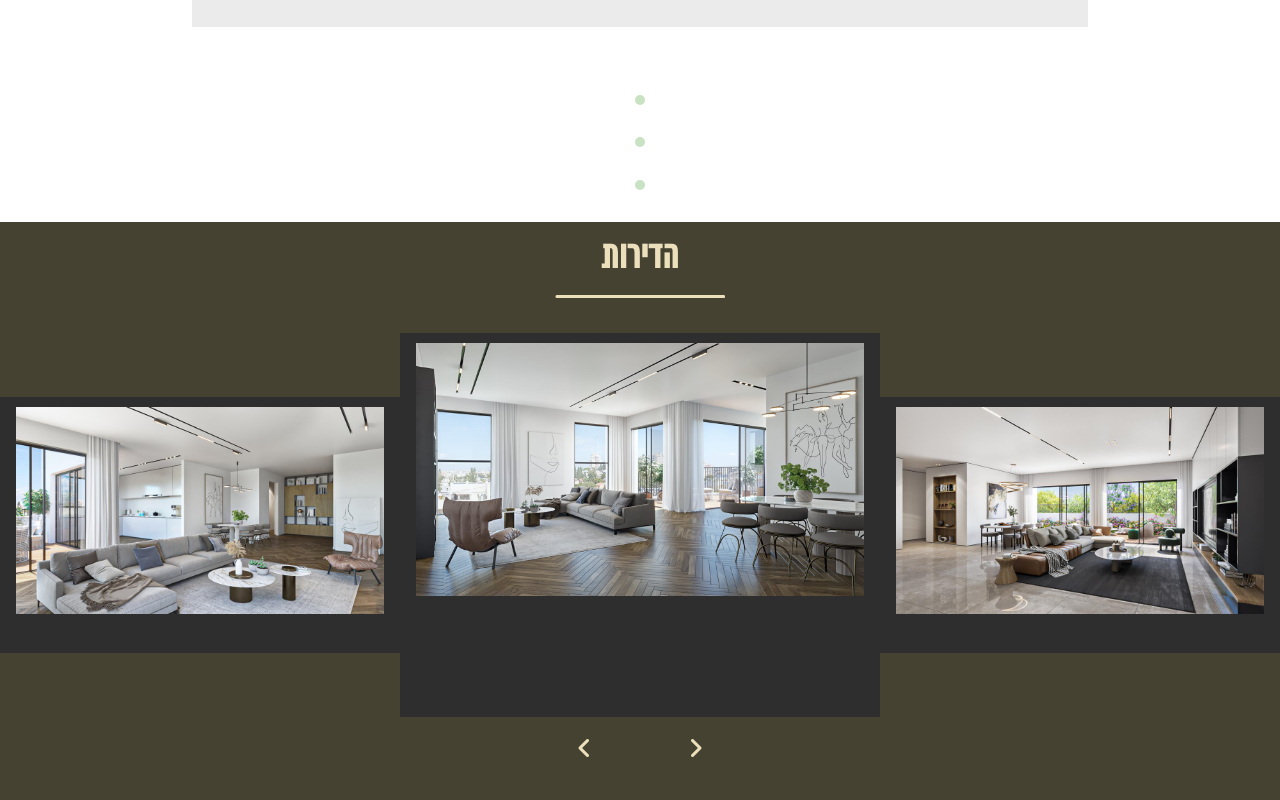
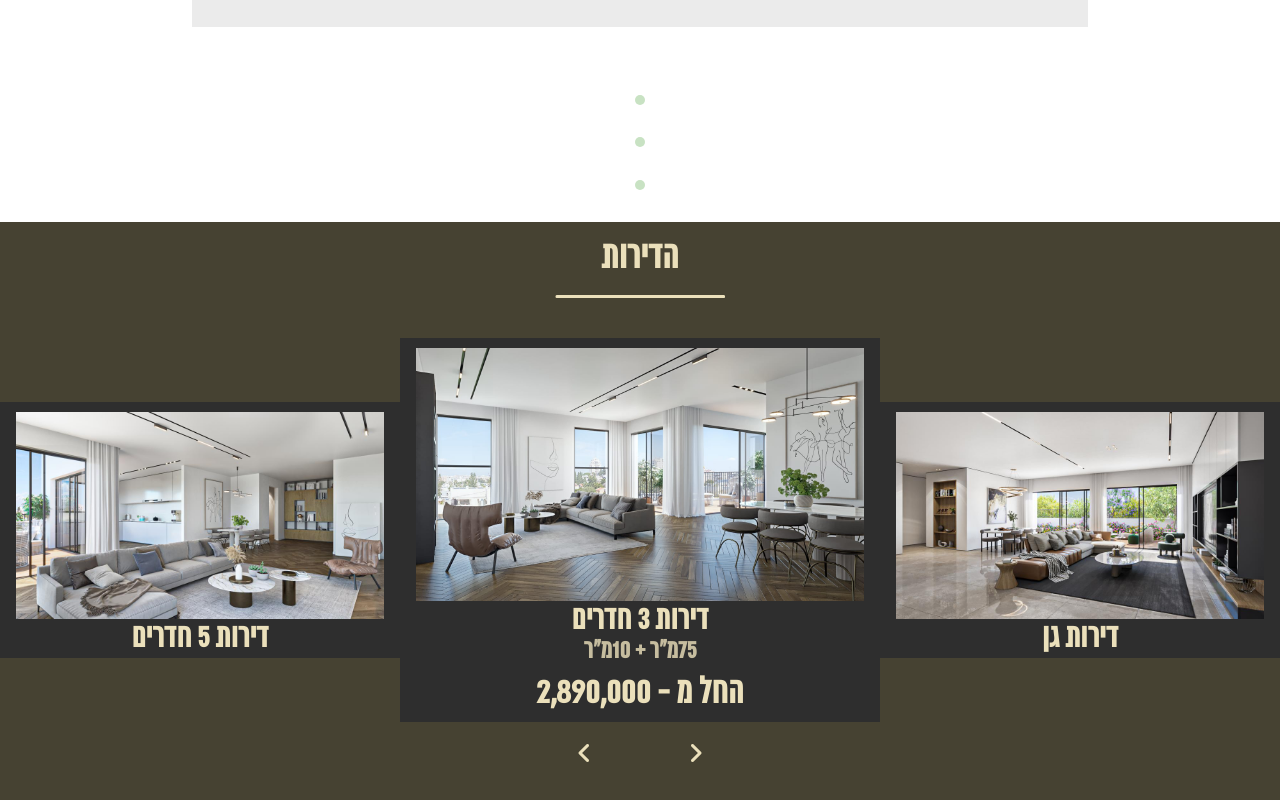
Before and after one commit to xvrjxui1/realestate, a plain HTML site: page index.html in a window 1280 px wide. Shown: the part 1750-2550 px from the top of the page. Drawn offline with nearby package versions, Linux system fonts and the light colour scheme.

Commit message:
appartments section - designed

```diff
--- a/index.html
+++ b/index.html
@@ -66,9 +66,9 @@
         <h1 class="--border-bottom ">הדירות</h1>
 
         <div class="appartments-section__wrapper">
-            <div class="cards"><span><img src="/images/3rooms-garden.jpg"></span></div>
-            <div class="cards __active"><span><img src="/images/3rooms.jpg"></span></div>
-            <div class="cards"><span><img src="/images/5rooms.jpg"></span></div>
+            <div class="cards"><span><img src="/images/3rooms-garden.jpg"></span> <h1>דירות גן<span><span></span></span></h1></div>
+            <div class="cards __active"><span><img src="/images/3rooms.jpg"></span> <h1>דירות 3 חדרים<span>75מ״ר + 10מ״ר</span><h1>החל מ - 2,890,000</h1></h1></div>
+            <div class="cards"><span><img src="/images/5rooms.jpg"></span> <h1>דירות 5 חדרים<span><span></span></span></h1></div>
             <!-- <div class="cards"><span><img src=""></span></div>
             <div class="cards"><span><img src=""></span></div> -->
         </div>
--- a/style.scss
+++ b/style.scss
@@ -198,7 +198,28 @@ html, body {
         flex-flow: row nowrap;
         align-items: center;
         justify-content: space-between;
-        margin-top: -10px;
+        margin-top: -5px;
+
+
+        h1 {
+
+            font-size: 2em;
+            display: flex;
+            flex-direction: column;
+            margin-top: -1px;
+
+            span {
+                font-size: .8em;
+                color: rgba(235, 224, 187, 0.808) ;
+            }
+
+            &:nth-child(3) {
+                margin-top: .3em;
+                font-size: 2.2em;
+            }
+        }
+
+
 
         .cards {
             background-color: rgb(46, 46, 46);
```
Also changed, not shown: style.css, 1 other file.
